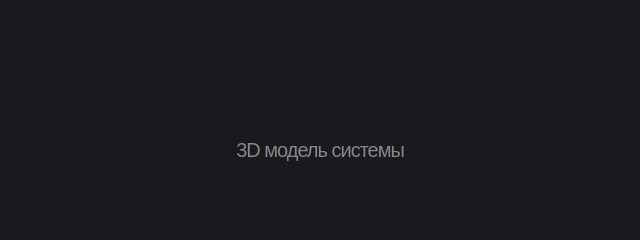
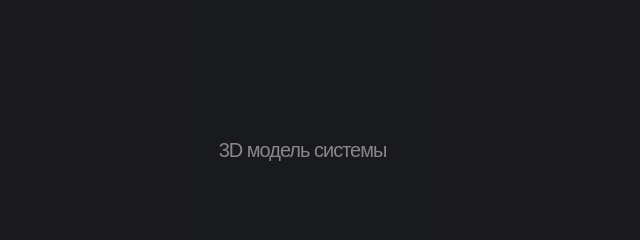
Before and after one commit to AlekD1/solar, a plain HTML site: page index.html in a window 1280 px wide. Shown: the top 240 px of the page, 330-970 px from the left. Drawn offline with Linux system fonts and the light colour scheme; a web font is replaced by a local one.

Commit message:
Update style.css

```diff
--- a/css/style.css
+++ b/css/style.css
@@ -44,7 +44,7 @@
 
 
 a.fciA {
-    margin: 40px auto;
+    margin: 0 35px 0 0;
     font-family: arial;
     font-size: 20px;
     line-height: 20px;
@@ -52,7 +52,7 @@ a.fciA {
     text-decoration: none;
     text-align: center;
     display: block;
-    width: 400px;
+    width: 200px;
     color: #888888;
     position: relative;
     -webkit-transition: color 0.2s;
```
